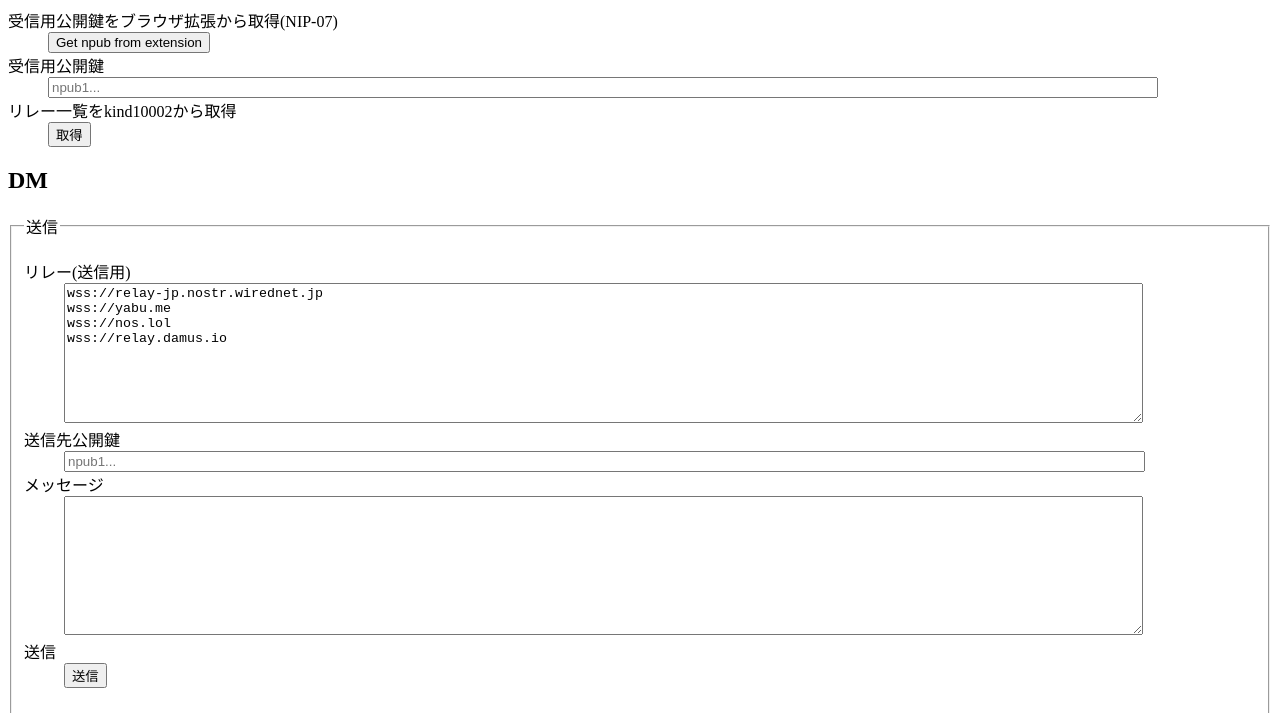
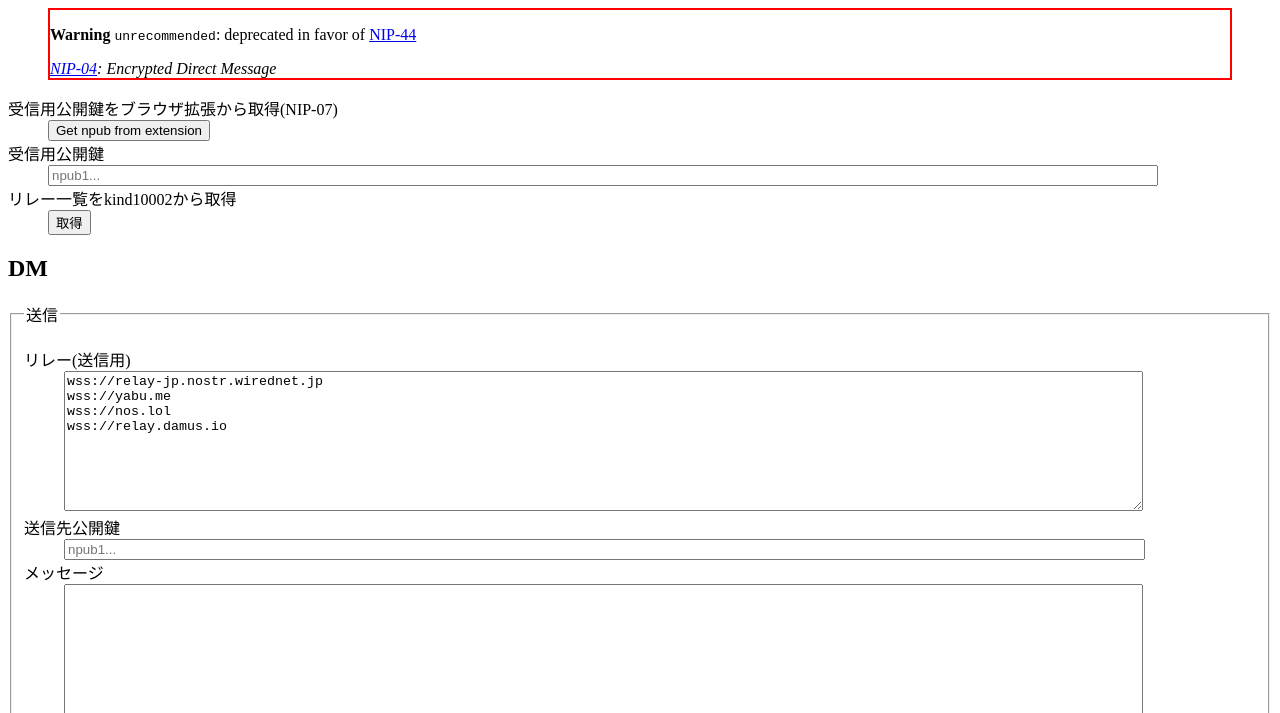
Before and after one commit to nikolat/nostr-dm, a website built with webpack: page docs/index.html in a window 1280 px wide. Shown: the part 81-794 px from the top of the page. Built offline with nearby package versions, Linux system fonts and the light colour scheme; what nostr-tools would draw is missing.

Commit message:
NIP-04終了のお知らせ

```diff
--- a/docs/index.html
+++ b/docs/index.html
@@ -11,6 +11,10 @@
 	<body>
 		<div id="container">
 			<h1>NostrのDMをなんかするやつ</h1>
+			<blockquote class="warning" cite="https://github.com/nostr-protocol/nips/blob/master/04.md">
+				<p><strong>Warning</strong> <code>unrecommended</code>: deprecated in favor of <a href="https://github.com/nostr-protocol/nips/blob/master/44.md">NIP-44</a></p>
+				<footer><cite><a href="https://github.com/nostr-protocol/nips/blob/master/04.md">NIP-04</a>: Encrypted Direct Message</cite></footer>
+			</blockquote>
 			<dl>
 				<dt><label for="login">受信用公開鍵をブラウザ拡張から取得(NIP-07)</label></dt>
 				<dd><button id="login">Get npub from extension</button></dd>
--- a/docs/main.css
+++ b/docs/main.css
@@ -31,3 +31,6 @@
 	display: block;
 	overflow-x: auto;
 }
+.warning {
+	border: 2px solid red;
+}
```
